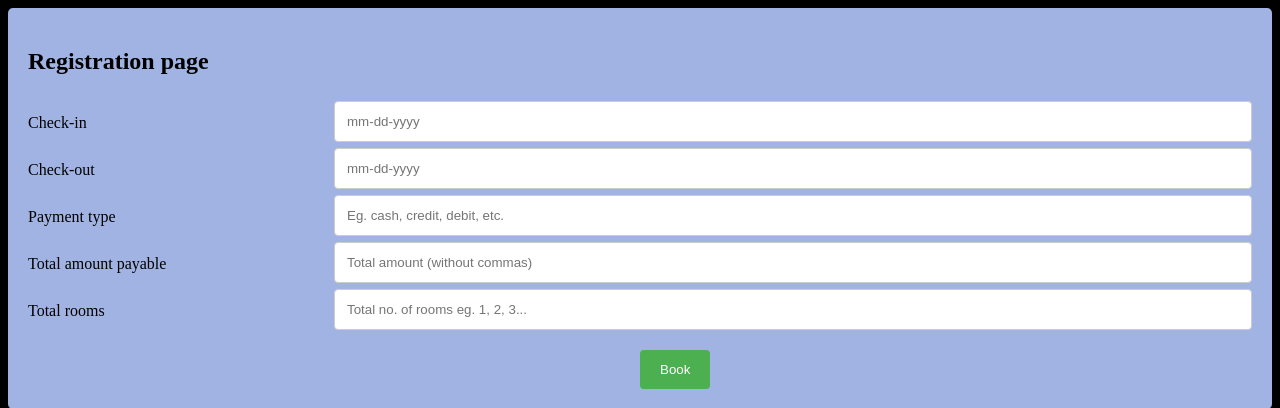
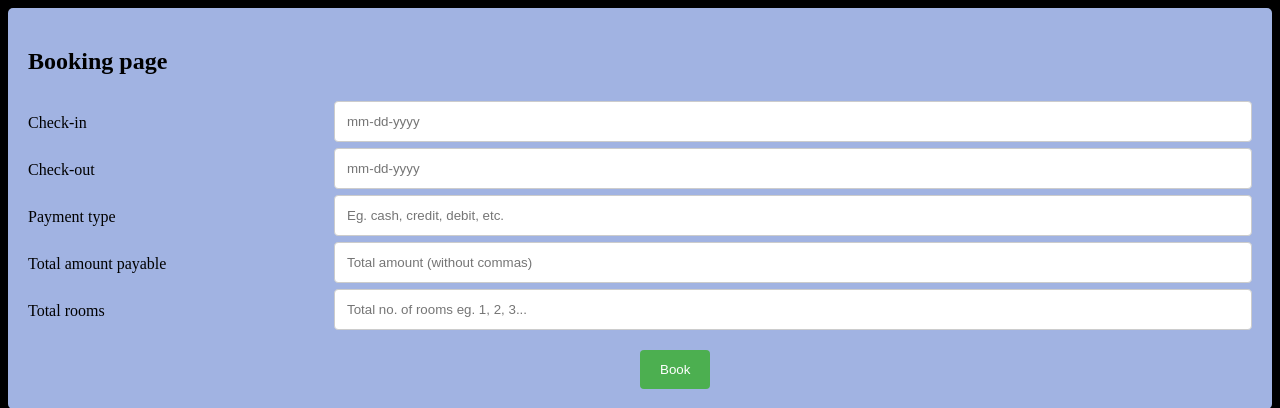
Before and after one commit to yashfulzele/DBMS-Project-Hotel-Management-System, a PHP site: page /booking.php in a window 1280 px wide. Shown: the top 408 px of the page. Run offline with PHP 8.4, Linux system fonts and the light colour scheme; data that the repository does not hold is empty; some libraries are stand-ins or nearby versions.

Commit message:
booking commit3

```diff
--- a/booking.php
+++ b/booking.php
@@ -40,7 +40,7 @@
         <div class="container">
             <form action="booking.php" method="post">
                 <div class="row">
-                    <h2>Registration page</h2>
+                    <h2>Booking page</h2>
 
                     <div class="col-25">
                         <label for="check_in">Check-in</label>
```
